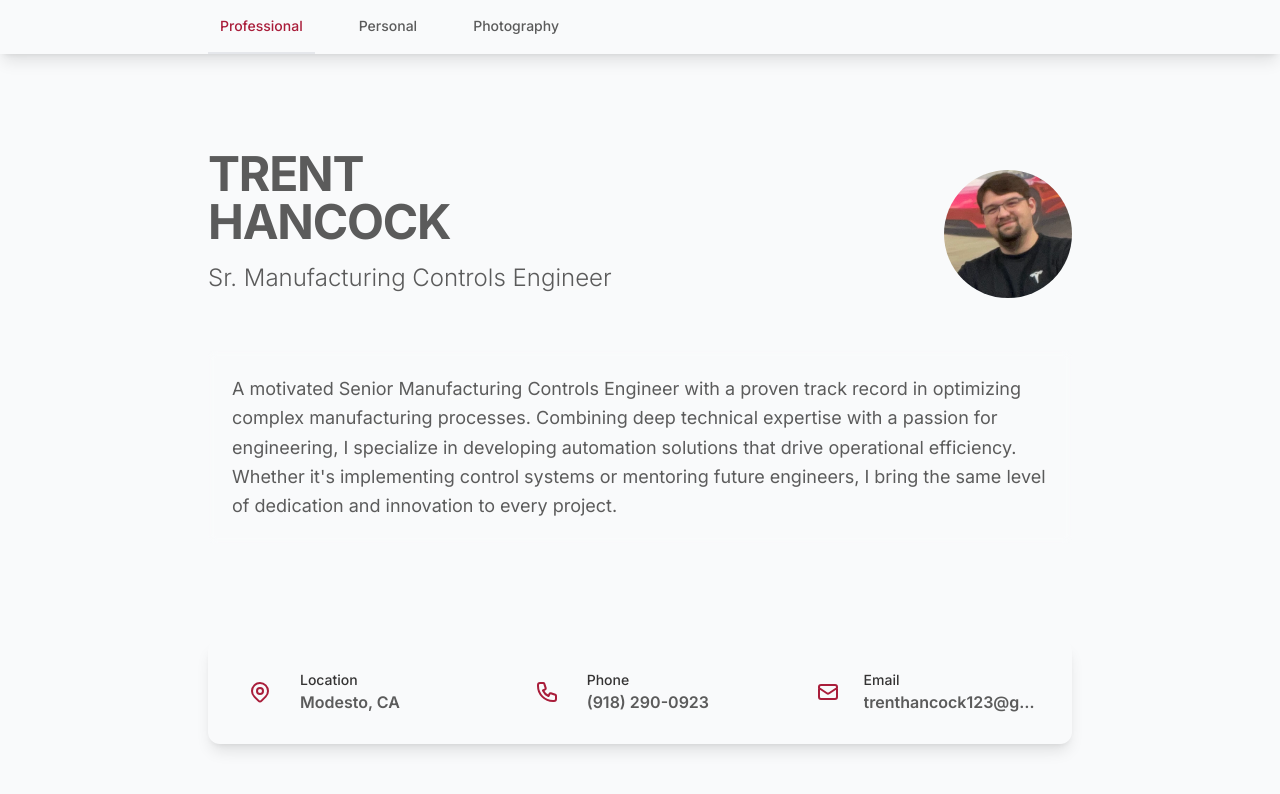
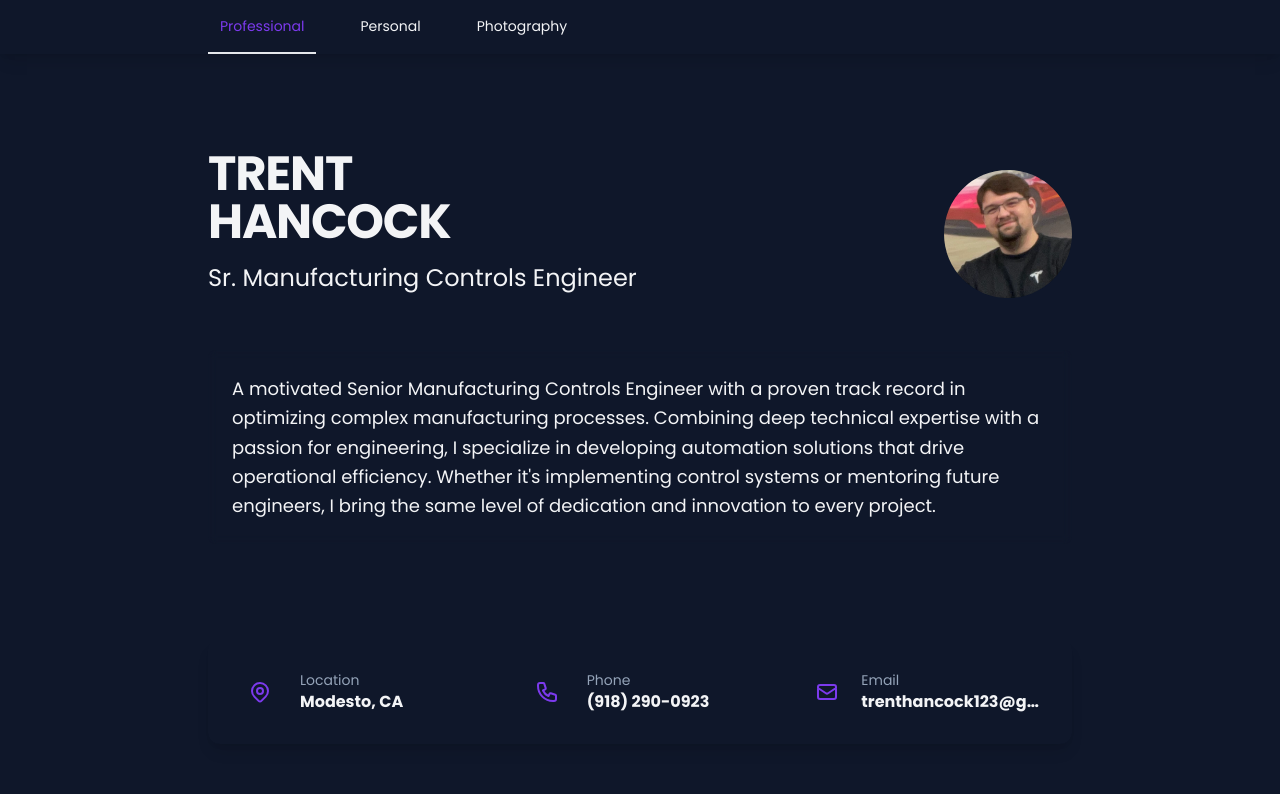
Before and after one commit to CodeHedge/PersonalResumeWebsite, a Next.js app: page / in a window 1280 px wide. Shown: the top 794 px of the page. Built offline with nearby package versions, Linux system fonts and the light colour scheme.

Commit message:
Add animated redesign

```diff
--- a/src/app/globals.css
+++ b/src/app/globals.css
@@ -3,11 +3,11 @@
 @tailwind utilities;
 
 :root {
-  --primary-dark: #151515;
-  --primary-red: #A91D3A;
-  --secondary-red: #C73659;
-  --light-gray: #5b5b5b;
-  --text-gray: #353434;
+  --primary-dark: #0f172a;
+  --primary-red: #7c3aed;
+  --secondary-red: #ec4899;
+  --light-gray: #f3f4f6;
+  --text-gray: #94a3b8;
 }
 
 body {
--- a/src/app/layout.tsx
+++ b/src/app/layout.tsx
@@ -1,11 +1,11 @@
 import type { Metadata } from 'next'
-import { Inter } from 'next/font/google'
+import { Poppins } from 'next/font/google'
 import './globals.css'
 import Navigation from '@/components/Navigation'
 import { SpeedInsights } from "@vercel/speed-insights/next"
 import { Analytics } from "@vercel/analytics/next"
 
-const inter = Inter({ subsets: ['latin'] })
+const poppins = Poppins({ subsets: ['latin'], weight: ['400','700'] })
 
 export const metadata: Metadata = {
   title: 'Trent Hancock - Sr. Manufacturing Controls Engineer',
@@ -19,7 +19,7 @@ export default function RootLayout({
 }) {
   return (
     <html lang="en" className="scroll-smooth">
-      <body className={`${inter.className} bg-gray-50`}>
+      <body className={`${poppins.className} bg-primary-dark text-light-gray`}>
         <Navigation />
         {children}
         <SpeedInsights />
--- a/src/app/page.tsx
+++ b/src/app/page.tsx
@@ -4,10 +4,16 @@ import Experience from '@/components/Experience'
 import Skills from '@/components/Skills'
 import Education from '@/components/Education'
 import Contact from '@/components/Contact'
+import { motion } from 'framer-motion'
 
 export default function Home() {
   return (
-    <main className="min-h-screen">
+    <motion.main
+      className="min-h-screen"
+      initial={{ opacity: 0 }}
+      animate={{ opacity: 1 }}
+      transition={{ duration: 0.6 }}
+    >
       <Header />
       <div className="container mx-auto px-4 py-8 max-w-4xl">
         <Contact />
@@ -15,6 +21,6 @@ export default function Home() {
         <Experience />
         <Education />
       </div>
-    </main>
+    </motion.main>
   )
 }
--- a/src/app/personal/page.tsx
+++ b/src/app/personal/page.tsx
@@ -1,8 +1,14 @@
 import React from 'react'
+import { motion } from 'framer-motion'
 
 export default function PersonalPage() {
   return (
-    <main className="min-h-screen">
+    <motion.main
+      className="min-h-screen"
+      initial={{ opacity: 0 }}
+      animate={{ opacity: 1 }}
+      transition={{ duration: 0.6 }}
+    >
       <div className="bg-gradient-to-r from-primary-dark via-primary-red to-secondary-red text-light-gray py-16">
         <div className="container mx-auto px-4 max-w-4xl">
           <h1 className="text-4xl font-bold mb-4">Beyond Engineering</h1>
@@ -124,6 +130,6 @@ export default function PersonalPage() {
           </div>
         </div>
       </div>
-    </main>
+    </motion.main>
   )
 }
--- a/src/components/Contact.tsx
+++ b/src/components/Contact.tsx
@@ -1,8 +1,15 @@
 import React from 'react'
+import { motion } from 'framer-motion'
 
 export default function Contact() {
   return (
-    <section className="mb-12 transform -mt-8">
+    <motion.section
+      className="mb-12 transform -mt-8"
+      initial={{ opacity: 0, y: 20 }}
+      whileInView={{ opacity: 1, y: 0 }}
+      viewport={{ once: true }}
+      transition={{ duration: 0.6 }}
+    >
       <div className="bg-primary-dark rounded-xl shadow-lg p-1">
         <div className="grid grid-cols-1 md:grid-cols-3 gap-1">
           <a
@@ -60,6 +67,6 @@ export default function Contact() {
           </a>
         </div>
       </div>
-    </section>
+    </motion.section>
   )
 }
--- a/src/components/Education.tsx
+++ b/src/components/Education.tsx
@@ -1,8 +1,15 @@
 import React from 'react'
+import { motion } from 'framer-motion'
 
 export default function Education() {
   return (
-    <section className="mb-12">
+    <motion.section
+      className="mb-12"
+      initial={{ opacity: 0, y: 20 }}
+      whileInView={{ opacity: 1, y: 0 }}
+      viewport={{ once: true }}
+      transition={{ duration: 0.6 }}
+    >
       <h2 className="text-2xl font-bold mb-6 text-primary-red">Education</h2>
       <div className="bg-primary-dark p-6 rounded-lg shadow-sm border border-primary-red/20">
         <div className="flex flex-col md:flex-row md:justify-between md:items-start">
@@ -13,6 +20,6 @@ export default function Education() {
           <p className="text-light-gray/80 mt-1 md:mt-0">2011 – 2014</p>
         </div>
       </div>
-    </section>
+    </motion.section>
   )
 }
--- a/src/components/Experience.tsx
+++ b/src/components/Experience.tsx
@@ -1,4 +1,5 @@
 import React from 'react'
+import { motion } from 'framer-motion'
 
 interface ExperienceItem {
   title: string;
@@ -51,7 +52,13 @@ const experiences: ExperienceItem[] = [
 
 export default function Experience() {
   return (
-    <section className="mb-12">
+    <motion.section
+      className="mb-12"
+      initial={{ opacity: 0, y: 20 }}
+      whileInView={{ opacity: 1, y: 0 }}
+      viewport={{ once: true }}
+      transition={{ duration: 0.6 }}
+    >
       <h2 className="text-2xl font-bold mb-6 text-primary-red">Professional Experience</h2>
       <div className="space-y-8">
         {experiences.map((exp, index) => (
@@ -73,6 +80,6 @@ export default function Experience() {
           </div>
         ))}
       </div>
-    </section>
+    </motion.section>
   );
 }
--- a/src/components/Header.tsx
+++ b/src/components/Header.tsx
@@ -1,22 +1,47 @@
 import React from 'react'
 import Image from 'next/image'
+import { motion } from 'framer-motion'
 
 export default function Header() {
   return (
-    <header className="relative bg-gradient-to-r from-primary-dark via-primary-red to-secondary-red text-light-gray py-24">
+    <motion.header
+      initial={{ opacity: 0, y: -40 }}
+      animate={{ opacity: 1, y: 0 }}
+      transition={{ duration: 0.8 }}
+      className="relative bg-gradient-to-r from-primary-dark via-primary-red to-secondary-red text-light-gray py-24"
+    >
       <div className="absolute inset-0 bg-grid-white/[0.05] bg-[size:20px_20px]" />
       <div className="container mx-auto px-4 max-w-4xl relative">
         <div className="flex flex-col md:flex-row md:items-center md:justify-between">
           <div className="mb-8 md:mb-0">
             <h1 className="text-5xl font-bold mb-4 tracking-tight">
-              <span className="block transform hover:scale-105 transition-transform duration-200">TRENT</span>
-              <span className="block transform hover:scale-105 transition-transform duration-200 delay-75">HANCOCK</span>
+              <motion.span
+                className="block transform hover:scale-105"
+                initial={{ x: -50, opacity: 0 }}
+                animate={{ x: 0, opacity: 1 }}
+                transition={{ duration: 0.6 }}
+              >
+                TRENT
+              </motion.span>
+              <motion.span
+                className="block transform hover:scale-105"
+                initial={{ x: 50, opacity: 0 }}
+                animate={{ x: 0, opacity: 1 }}
+                transition={{ duration: 0.6, delay: 0.2 }}
+              >
+                HANCOCK
+              </motion.span>
             </h1>
             <h2 className="text-2xl font-light mb-6 text-light-gray">
               Sr. Manufacturing Controls Engineer
             </h2>
           </div>
-          <div className="relative w-32 h-32 rounded-full overflow-hidden bg-light-gray/10 backdrop-blur-sm">
+          <motion.div
+            className="relative w-32 h-32 rounded-full overflow-hidden bg-light-gray/10 backdrop-blur-sm"
+            initial={{ scale: 0 }}
+            animate={{ scale: 1 }}
+            transition={{ duration: 0.6, delay: 0.3 }}
+          >
             <Image
               src="/profile.png"
               alt="Trent Hancock"
@@ -24,17 +49,22 @@ export default function Header() {
               className="object-cover"
               priority
             />
-          </div>
+          </motion.div>
         </div>
-        <div className="mt-8 bg-light-gray/10 backdrop-blur-sm p-6 rounded-lg transform hover:scale-[1.02] transition-transform duration-200">
+        <motion.div
+          className="mt-8 bg-light-gray/10 backdrop-blur-sm p-6 rounded-lg transform hover:scale-[1.02] transition-transform duration-200"
+          initial={{ opacity: 0, y: 40 }}
+          animate={{ opacity: 1, y: 0 }}
+          transition={{ duration: 0.8, delay: 0.6 }}
+        >
           <p className="text-lg leading-relaxed text-light-gray">
             A motivated Senior Manufacturing Controls Engineer with a proven track record in optimizing complex manufacturing processes.
             Combining deep technical expertise with a passion for engineering, I specialize in developing automation
             solutions that drive operational efficiency. Whether it's implementing control systems or mentoring future engineers,
             I bring the same level of dedication and innovation to every project.
           </p>
-        </div>
+        </motion.div>
       </div>
-    </header>
+    </motion.header>
   )
 }
--- a/src/components/Skills.tsx
+++ b/src/components/Skills.tsx
@@ -1,4 +1,5 @@
 import React from 'react'
+import { motion } from 'framer-motion'
 
 interface SkillCategory {
   name: string;
@@ -109,7 +110,13 @@ const skillCategories: SkillCategory[] = [
 
 export default function Skills() {
   return (
-    <section className="mb-12">
+    <motion.section
+      className="mb-12"
+      initial={{ opacity: 0, y: 20 }}
+      whileInView={{ opacity: 1, y: 0 }}
+      viewport={{ once: true }}
+      transition={{ duration: 0.6 }}
+    >
       <h2 className="text-2xl font-bold mb-6 text-primary-red">Expertise</h2>
       <div className="grid grid-cols-1 md:grid-cols-2 lg:grid-cols-3 gap-6">
         {skillCategories.map((category, index) => (
@@ -149,6 +156,6 @@ export default function Skills() {
           </div>
         ))}
       </div>
-    </section>
+    </motion.section>
   )
 }
```
